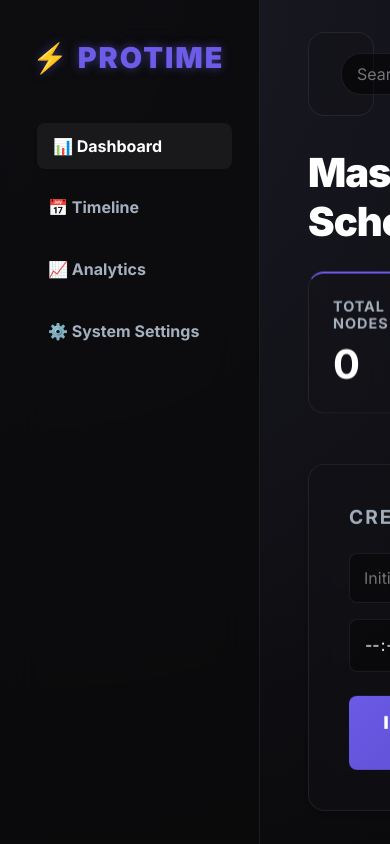
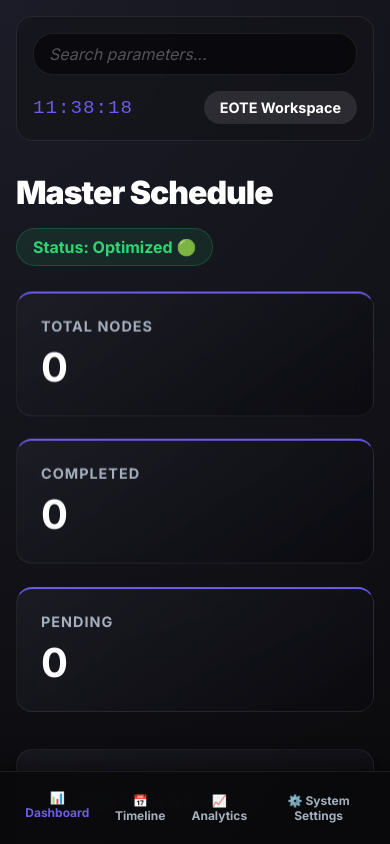
Before and after one commit to shreyashpankajshah-ai/Pro-Time, a website: page public/index.html in a window 390 px wide. Drawn offline with nearby package versions, Linux system fonts and the light colour scheme; some packages are replaced by stand-ins of ours.

Commit message:
Added mobile responsiveness

```diff
--- a/public/style.css
+++ b/public/style.css
@@ -213,3 +213,131 @@ input:focus, select:focus { border-color: var(--accent); box-shadow: 0 0 15px va
 
 .pro-completed { opacity: 0.5; filter: grayscale(80%); }
 .pro-completed:hover { opacity: 1; filter: grayscale(0%); }
+
+
+/* =========================================================
+   MOBILE COMPATIBILITY & AESTHETIC ENHANCEMENTS
+   ========================================================= */
+
+/* --- 1. Subtle Aesthetic Upgrades (Applies Everywhere) --- */
+.panel, .stat-card {
+    /* Adds a subtle glassmorphic lighting effect to cards */
+    background: linear-gradient(145deg, rgba(35, 35, 45, 0.6), rgba(10, 10, 15, 0.8));
+}
+input::placeholder {
+    color: rgba(255, 255, 255, 0.3);
+    font-style: italic;
+}
+.sidebar {
+    box-shadow: 5px 0 30px rgba(0,0,0,0.3);
+}
+
+/* --- 2. Tablet Responsiveness --- */
+@media (max-width: 1024px) {
+    .grid-container {
+        grid-template-columns: 1fr; /* Stacks the dashboard panels */
+    }
+}
+
+/* --- 3. Mobile Responsiveness --- */
+@media (max-width: 768px) {
+    /* Main Layout Restructuring */
+    .dashboard { flex-direction: column; }
+
+    /* Transform Sidebar into a Bottom App Navigation Bar */
+    .sidebar {
+        width: 100%;
+        height: auto;
+        flex-direction: row;
+        justify-content: space-around;
+        padding: 0.8rem;
+        border-right: none;
+        border-top: 1px solid var(--border);
+        order: 2; /* Pushes it to the bottom */
+        position: fixed;
+        bottom: 0;
+        left: 0;
+        background: rgba(10, 10, 12, 0.95);
+        box-shadow: 0 -5px 20px rgba(0,0,0,0.5);
+    }
+    .logo { display: none; } /* Hide text logo to save space */
+    .nav-links {
+        flex-direction: row;
+        gap: 0;
+        width: 100%;
+        justify-content: space-between;
+    }
+    .nav-links li {
+        padding: 0.5rem;
+        font-size: 0.75rem;
+        display: flex;
+        flex-direction: column;
+        align-items: center;
+        text-align: center;
+    }
+    .nav-links li:hover, .nav-links li.active {
+        transform: translateY(-3px);
+        background: transparent;
+        color: var(--accent);
+    }
+
+    /* Adjust Content Area for Mobile */
+    .content {
+        padding: 1rem;
+        padding-bottom: 90px; /* Leaves room so bottom nav doesn't hide content */
+        order: 1;
+    }
+
+    /* Top Navbar Adjustments */
+    .top-navbar {
+        flex-direction: column;
+        gap: 1rem;
+        padding: 1rem;
+    }
+    .nav-search { width: 100%; }
+    .nav-search input { width: 100%; }
+    .nav-profile {
+        width: 100%;
+        justify-content: space-between;
+    }
+
+    /* Stats Grid Adjustments */
+    .quick-stats { grid-template-columns: 1fr; gap: 1rem; }
+    .header { flex-direction: column; align-items: flex-start; gap: 1rem; }
+    .header h2 { font-size: 2rem; }
+
+    /* Pro Timeline Mobile Fix (Converts alternating sides to a sleek single column) */
+    .center-line { left: 20px; } /* Move glowing line to the left */
+
+    .pro-timeline-item {
+        width: calc(100% - 40px); /* Fill remaining space */
+        left: 40px !important; /* Align everything to the right of the line */
+        margin-bottom: 2rem;
+    }
+
+    /* Align all timeline dots to the left side of the cards */
+    .pro-timeline-item::after {
+        left: -31px !important;
+        right: auto !important;
+        transform: translateY(-50%) !important;
+    }
+
+    /* Remove hover offset calculations for mobile */
+    .pro-timeline-left::after, .pro-timeline-right::after { --dot-x: 0; }
+
+    /* Normalize borders for mobile items */
+    .pro-timeline-left, .pro-timeline-right {
+        border-left: 4px solid transparent;
+        border-right: 1px solid var(--border);
+    }
+    .pro-timeline-left:hover, .pro-timeline-right:hover {
+        border-left-color: var(--accent);
+        border-right-color: var(--border);
+    }
+
+    /* Fix Preloader for small screens */
+    .loader-text span { font-size: 1.8rem; }
+
+    /* Form inputs fix */
+    .form-row { flex-direction: column; gap: 1rem; }
+}
```
